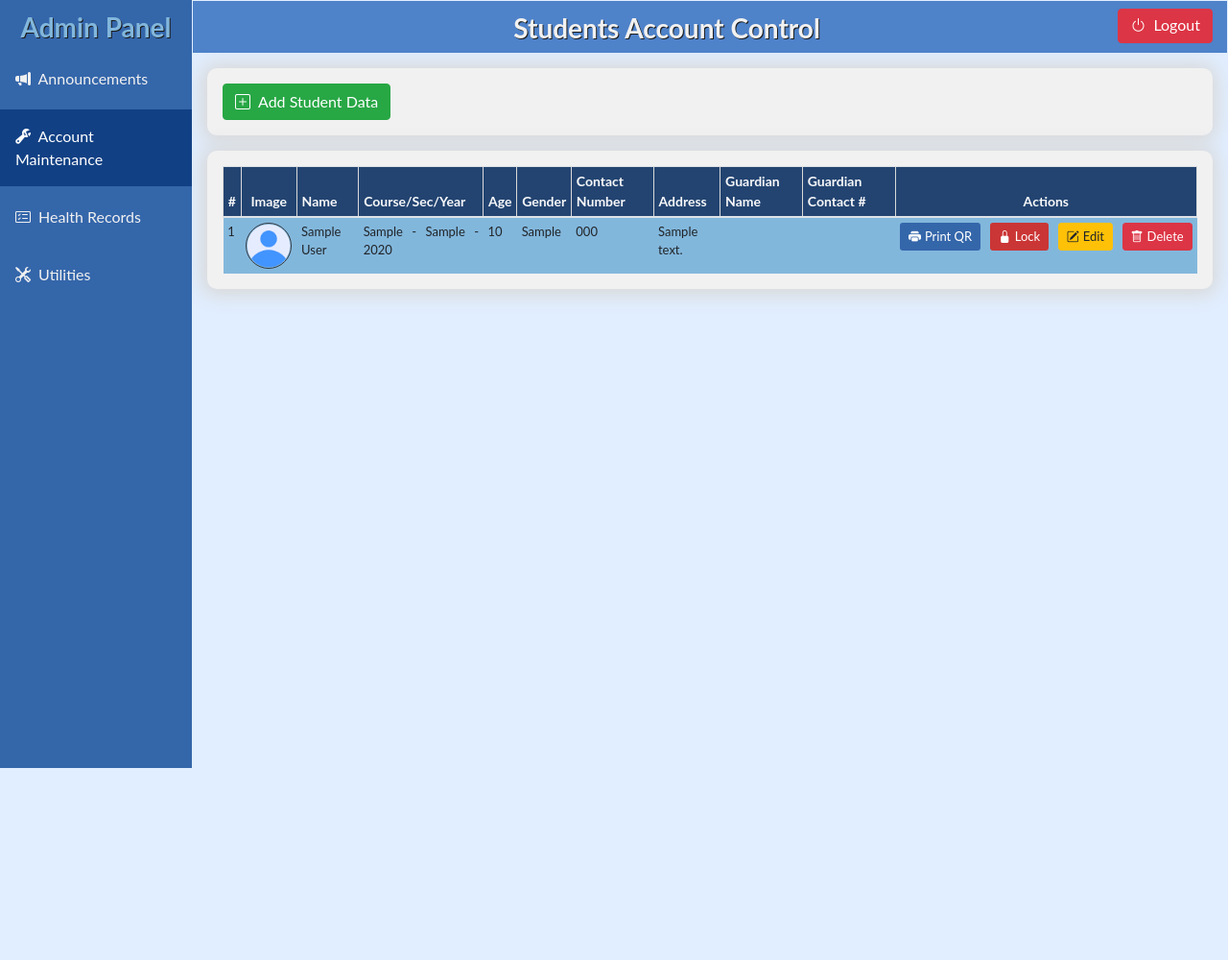
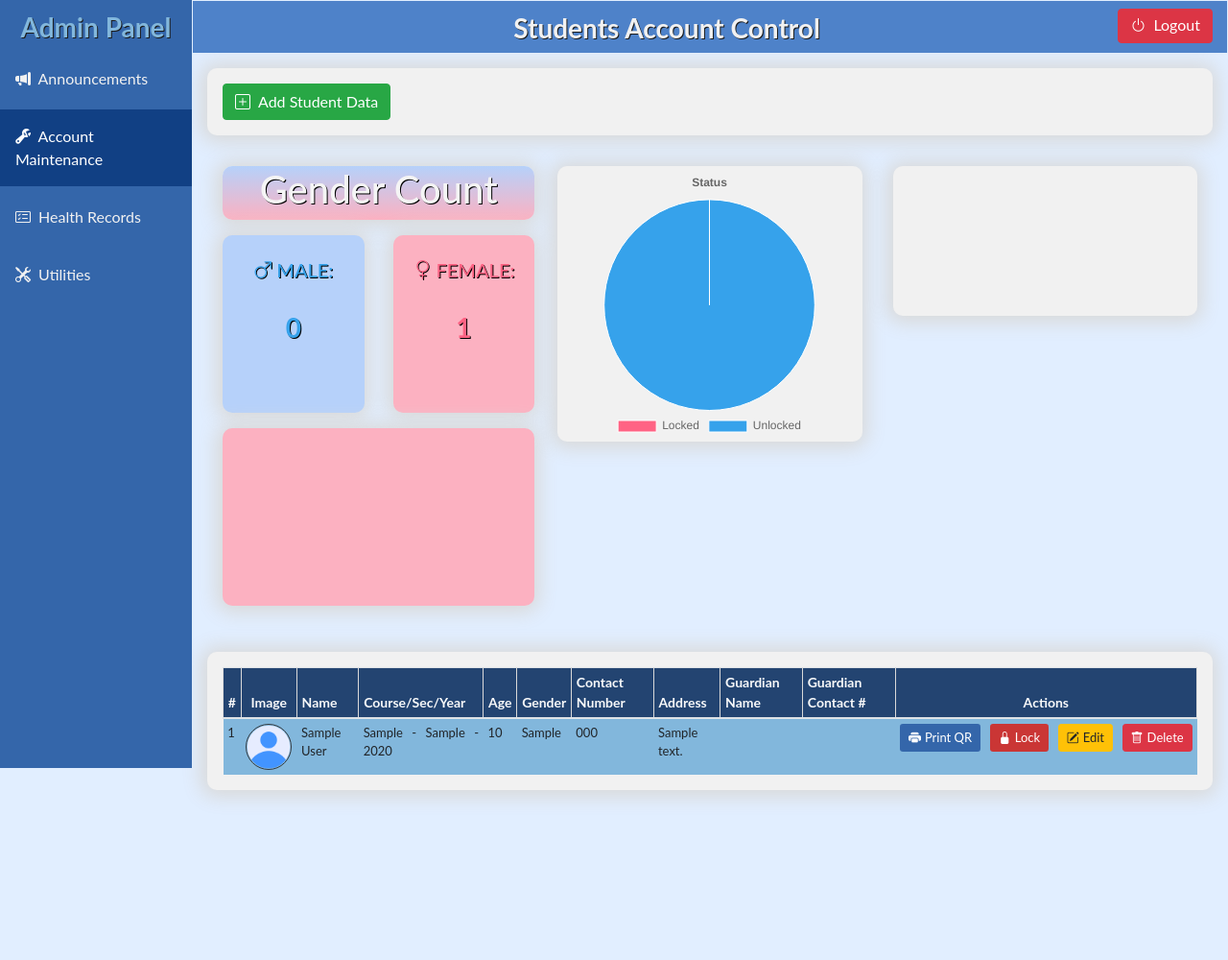
Before and after one commit to changco0987/QrApp, a PHP site: page /admin/admin_students.php in a window 1280 px wide. Shown: the whole page at 96% size. Run offline with PHP 8.4, Linux system fonts and the light colour scheme; the visitor is signed in with stand-in values (Sample User, id 1); tables that the repository leaves empty or names only in its code hold one stand-in row (values such as "Sample post"); data that the repository does not hold is empty; a map, chart or similar area stays blank; some libraries are stand-ins or nearby versions.

Commit message:
added, gender count view on student_admin

```diff
--- a/admin/admin_students.php
+++ b/admin/admin_students.php
@@ -57,6 +57,9 @@
     <script src="https://code.jquery.com/jquery-1.8.3.min.js"></script>
     <!-- QR code javascript -->
     <script src="../javascript/qrcode.min.js"></script>
+
+    <!--Chart.js-->
+    <script src="https://cdnjs.cloudflare.com/ajax/libs/Chart.js/3.8.2/chart.min.js" integrity="sha512-zjlf0U0eJmSo1Le4/zcZI51ks5SjuQXkU0yOdsOBubjSmio9iCUp8XPLkEAADZNBdR9crRy3cniZ65LF2w8sRA==" crossorigin="anonymous"></script>
 
     <!--My CSS and JS-->
     <!--link type="text/css" rel="stylesheet" href="../css/index.css"/-->
@@ -182,9 +185,40 @@ td{
   font-size: 13px;
 }
 
+#genderTitle {
+  background-image: linear-gradient(#b6d1fa, #fcb1c1);
+  border-radius: 10px;
+  box-shadow: -1px 1px 20px 6px #d9d9d9;
+  color:whitesmoke;
+  height:max-content;
+  text-shadow: 1px 1px black;
+}
+
+#maleContainer {
+  background-color: #b6d1fa;
+  border-radius: 10px;
+  box-shadow: -1px 1px 20px 6px #d9d9d9;
+  color: rgb(54, 162, 235);
+  min-height: 134px;
+  height: 185px;
+  text-shadow: 1px 1px black;
+}
+
+#femaleContainer {
+  background-color: #fcb1c1;
+  border-radius: 10px;
+  box-shadow: -1px 1px 20px 6px #d9d9d9;
+  color: rgb(255, 99, 132);
+  min-height: 134px;
+  height: 185px;
+  text-shadow: 1px 1px black;
+}
+
 </style>
 
 <script>
+  var lockedData = 0;
+  var unlockedData = 0;
     //The qr generator function
     var qrcode = undefined;
     function generateQRCode(value)
@@ -290,6 +324,7 @@ td{
   <div class="pb-3 mb-3 pt-1 mt-1" id="qrcode"></div>
 
   <!--This is where the body content start-->
+
   <div class="row my-3 no-gutters" style="background-color:#F1F1F1; border-radius: 10px; box-shadow: -1px 1px 20px 6px #d9d9d9;">
     <div class="col-sm-4 col-xs-2 col-md-4 col-lg-2 col-xl-2 pl-3 pr-2 my-2 py-2">
         <!--h6 class="pr-2" id="btnLabel">Types: </h6-->
@@ -304,14 +339,83 @@ td{
     </div>
   </div>
 
+  <?php
+  //This would be a gender count
+    $male = 0;
+    $female = 0;
+
+    $student = new studentModel();
+    $result = ReadStudent($conn,$student);
+
+    while($row = mysqli_fetch_assoc($result))
+    {
+      if($row['gender'] == 'male')
+      {
+        $male++;
+      }
+      else
+      {
+        $female++;
+      }
+    }
+  ?>
+  <div class="row my-3 no-gutters mx-auto">
+    <div class="col-sm-6 col-xs-6 col-md-6 col-lg-6 col-xl-4 pl-3 pr-2 my-2 py-2">
+      <div class="row">
+        <div class="col-sm-6 col-xs-6 col-md-6 col-lg-6 col-xl-12">
+          <div id="genderTitle" class="container d-flex justify-content-center">
+            <h1>Gender Count</h1>
+          </div>
+        </div>
+      </div>
+      <div class="row">
+        <div class="col-sm-6 col-xs-6 col-md-6 col-lg-6 col-xl-6 my-2 py-2">
+          <div id="maleContainer" class="container text-center">
+            <br>
+            <h5><i class="bi bi-gender-male mr-1"></i>MALE: </h1>
+            <br>
+            <h3 style="font-weight:bolder;"><?php echo $male;?></h3>
+          </div>
+        </div>
+        <div class="col-sm-6 col-xs-6 col-md-6 col-lg-6 col-xl-6 my-2 py-2">
+          <div id="femaleContainer" class="container text-center ">
+            <br>
+            <h5><i class="bi bi-gender-female mr-1"></i>FEMALE: </h1>
+            <br>
+            <h3 style="font-weight:bolder;"><?php echo $female;?></h3>
+          </div>
+        </div>
+      </div>
+      <div class="row">
+        <div class="col-sm-6 col-xs-6 col-md-6 col-lg-6 col-xl-12 mb-2 pb-2">
+          <div id="femaleContainer" class="container d-flex align-items-center">
+
+          </div>
+        </div>
+      </div>
+    </div>
+
+  <!-- Graph part -->
+    <div class="col-sm-6 col-xs-6 col-md-6 col-lg-6 col-xl-4 pl-3 pr-3 my-2 py-2">
+      <div class="container d-flex justify-content-center"  style="background-color:#F1F1F1; border-radius: 10px; box-shadow: -1px 1px 20px 6px #d9d9d9; min-height: 180px;">
+        <canvas id="pie1" width="10"></canvas>
+      </div>
+    </div>
+    <div class="col-sm-6 col-xs-6 col-md-6 col-lg-6 col-xl-4 pl-3 pr-3 my-2 py-2">
+      <div class="container"  style="background-color:#F1F1F1; border-radius: 10px; box-shadow: -1px 1px 20px 6px #d9d9d9;">
+        <canvas id="pie2"></canvas>
+      </div>
+    </div>
+  </div>
+
   <!--Table row-->
   <div class="row my-3 no-gutters mx-auto" style="background-color:#F1F1F1; border-radius: 10px; box-shadow: -1px 1px 20px 6px #d9d9d9;">
     <div class="col-sm-12 col-xs-12 col-md-12 col-lg-12 col-xl-12 pl-3 pr-3 my-2 py-2">
 
-      <div class="table-wrapper-scroll-y my-custom-scrollbar">
+      <div class="table-wrapper-scroll-y my-custom-scrollbar table-responsive">
         <table class="table table-striped table-hover table-sm text-justify mb-0" style="border-radius: 10px;" id="1">
           <!--caption id="tbCaption"></caption-->
-          <thead class="text-light" style="background-color:#234471 ;">
+          <thead class="text-light" style="background-color:#234471;">
               <tr>
                   <th scope="col">#</th>
                   <th scope="col" class="text-center" >Image</th>
@@ -334,7 +438,7 @@ td{
                   while($row = mysqli_fetch_assoc($result))
                   {
                     //This where the QR data was collected
-                    $prevQRData = array("title"=>'qremsystem', "accType"=>'student', "id"=>$row['id'], "status"=>$row['status']);
+                    $prevQRData = array("title"=>'qremsystem', "accType"=>'student', "id"=>$row['id']);
                     $convertedQRData = base64_encode(serialize($prevQRData));
 
                       ?>
@@ -377,7 +481,8 @@ td{
                               if($row['status']=='unlocked')
                               {
                                 ?>
-                                  <!--status Button-->
+                                  <!--status Button - Unlocked-->
+                                  <script>unlockedData++;</script>
                                   <td id="<?php echo $row['id'];?>">
                                     <form action="../controller/studentStat.php" method="POST" enctype="multipart/form-data">
                                       <input type="hidden" name="idTb" id="<?php echo 'status1IdTb'.$row['id'];?>" value="<?php echo $row['id'];?>">
@@ -391,7 +496,8 @@ td{
                               else
                               {
                                 ?>
-                                  <!--status Button-->
+                                  <!--status Button - Locked-->
+                                  <script>lockedData++;</script>
                                   <td id="<?php echo $row['id'];?>">
                                     <form action="../controller/studentStat.php" method="POST" enctype="multipart/form-data">
                                       <input type="hidden" name="idTb" id="<?php echo 'status2IdTb'.$row['id'];?>" value="<?php echo $row['id'];?>">
@@ -642,6 +748,57 @@ td{
 </body>
 <script>
 
+
+
+
+
+var ctx = document.getElementById("pie1").getContext('2d');
+var dataStat = [lockedData,unlockedData];
+var myChart = new Chart(ctx, {
+    type: 'pie',
+    data: {
+        labels: ['Locked','Unlocked'],
+        datasets: [{
+            label: 'Status',
+            data: dataStat,
+            backgroundColor: [
+                'rgb(255, 99, 132)',
+                'rgb(54, 162, 235)',
+                '#8b0000',
+                '#234471',
+                '#AEC6CF',
+                '#0000FF',
+                '#FF00FF',
+                '#00FFFF',
+                '#ffa500',
+                '#9400d3',
+                '#808080',
+                '#00ffff',
+                '#8fbc8f',
+                '#1e90ff'
+
+            ],
+            borderWidth: 1
+        }]
+    },
+    options: {
+        plugins: {
+            title: {
+                display: true,
+                text: 'Status',
+                fontSize: 300
+            },
+            legend:{
+                position: 'bottom'
+            }
+        }
+    }
+});
+
+var ctx2 = document.getElementById("pie2").getContext('2d');
+
+
+
     //Edit
 
     /*To submit the form without reloading it
--- a/controller/codeDecrypt.php
+++ b/controller/codeDecrypt.php
@@ -29,7 +29,7 @@
 
             $row = mysqli_fetch_assoc($result);
             //This will check if the qr code is already expired
-            if($currentDateTime < $row['qr_ExDate']  || $row['qr_ExDate']==null)
+            if($currentDateTime < $row['qr_ExDate'] || $row['qr_ExDate']==null)
             {
 
                 if($row['gateStat'] == 'out'||$row['gateStat'] == null)
@@ -161,7 +161,7 @@
 
             $row = mysqli_fetch_assoc($result);
             //This will check if the qr code is already expired
-            if($decryptedCode['status']=='unlocked')
+            if($row['status']=='unlocked')
             {
 
                 if($row['gateStat'] == 'out'||$row['gateStat'] == null)
```
Also changed, not shown: app/scan.php (+24 -4 lines).
